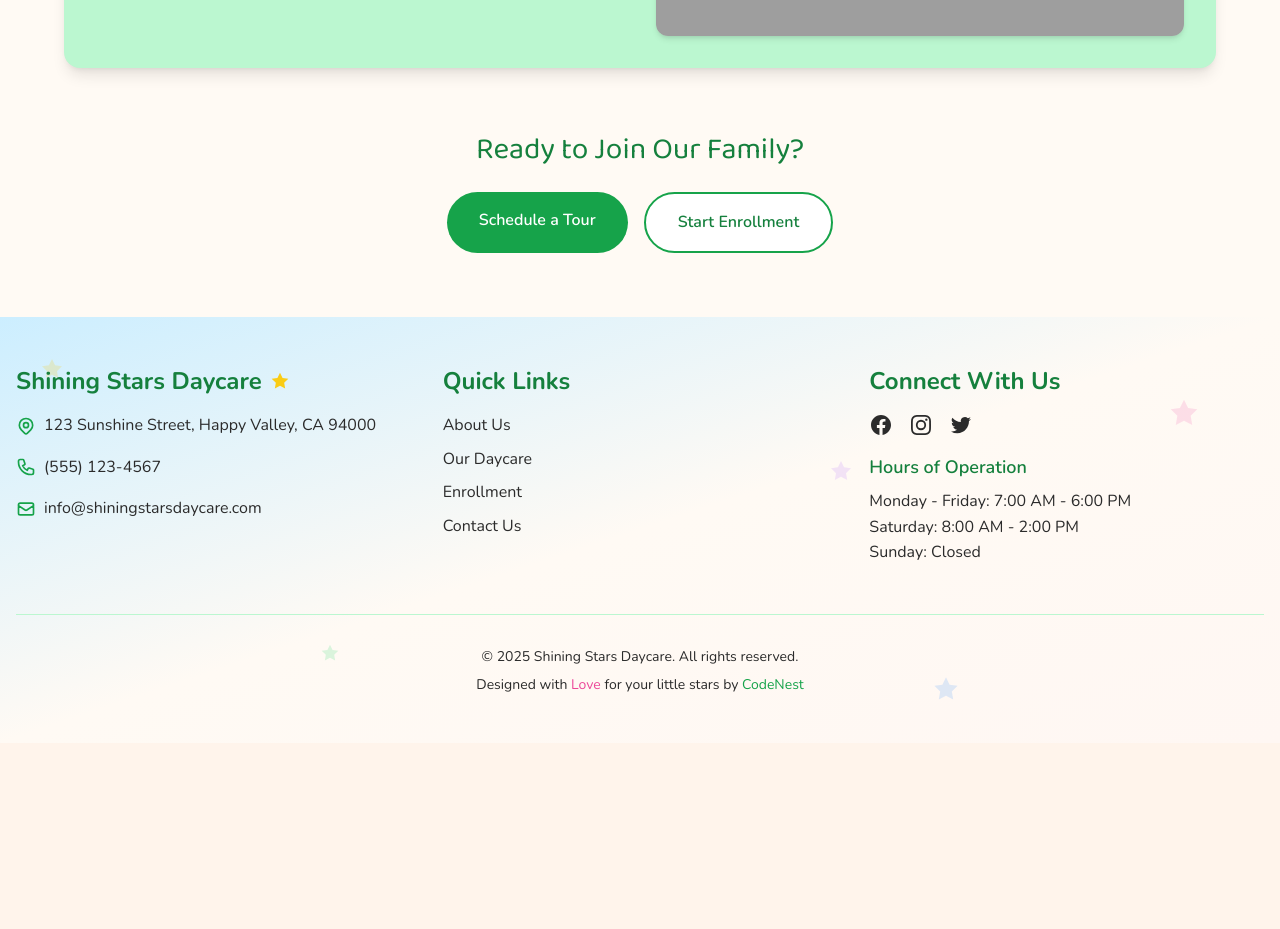
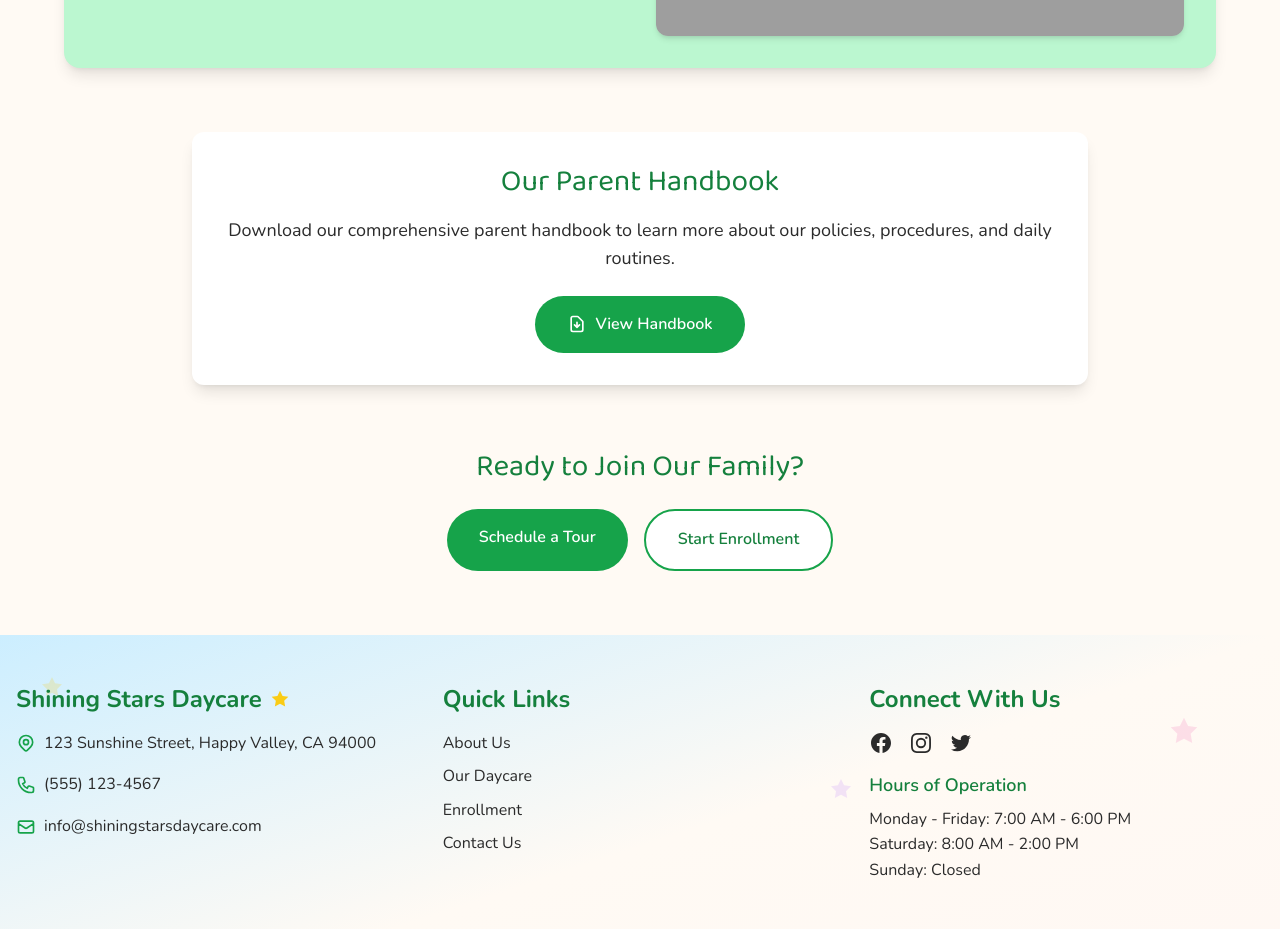
Before and after one commit to roddazad/shining-stars, a Next.js app: page /about-daycare in a window 1280 px wide. Shown: the part 4720-5649 px from the top of the page. Before the commit the page ends 5463 px from the top, so only its background shows below. Built offline with nearby package versions, Linux system fonts and the light colour scheme; grey boxes are pictures that could not be loaded.

Commit message:
feat: Add handbook section and reorder sections in About Daycare page

```diff
--- a/src/components/AboutDaycare.js
+++ b/src/components/AboutDaycare.js
@@ -169,11 +169,36 @@ const AboutDaycare = () => {
             ))}
           </div>
 
+          {/* Handbook Section */}
+          <motion.div
+            initial={{ opacity: 0, y: 20 }}
+            whileInView={{ opacity: 1, y: 0 }}
+            transition={{ duration: 0.5, delay: 0.6 }}
+            viewport={{ once: true }}
+            className="mt-16 text-center bg-white rounded-xl shadow-lg p-8 max-w-4xl mx-auto"
+          >
+            <h2 className="text-3xl font-heading text-green-700 mb-4">Our Parent Handbook</h2>
+            <p className="text-[#2b2b2b] text-lg mb-6">
+              Download our comprehensive parent handbook to learn more about our policies, procedures, and daily routines.
+            </p>
+            <a
+              href="/handbook.pdf"
+              target="_blank"
+              rel="noopener noreferrer"
+              className="inline-flex items-center gap-2 bg-green-600 text-white px-8 py-4 rounded-full font-semibold hover:bg-green-700 transition"
+            >
+              <svg className="w-5 h-5" fill="none" viewBox="0 0 24 24" stroke="currentColor">
+                <path strokeLinecap="round" strokeLinejoin="round" strokeWidth={2} d="M12 10v6m0 0l-3-3m3 3l3-3m2 8H7a2 2 0 01-2-2V5a2 2 0 012-2h5.586a1 1 0 01.707.293l5.414 5.414a1 1 0 01.293.707V19a2 2 0 01-2 2z" />
+              </svg>
+              View Handbook
+            </a>
+          </motion.div>
+
           {/* Call to Action */}
           <motion.div
             initial={{ opacity: 0, y: 20 }}
             whileInView={{ opacity: 1, y: 0 }}
-            transition={{ duration: 0.5, delay: 0.6 }}
+            transition={{ duration: 0.5, delay: 0.7 }}
             viewport={{ once: true }}
             className="mt-16 text-center"
           >
```
